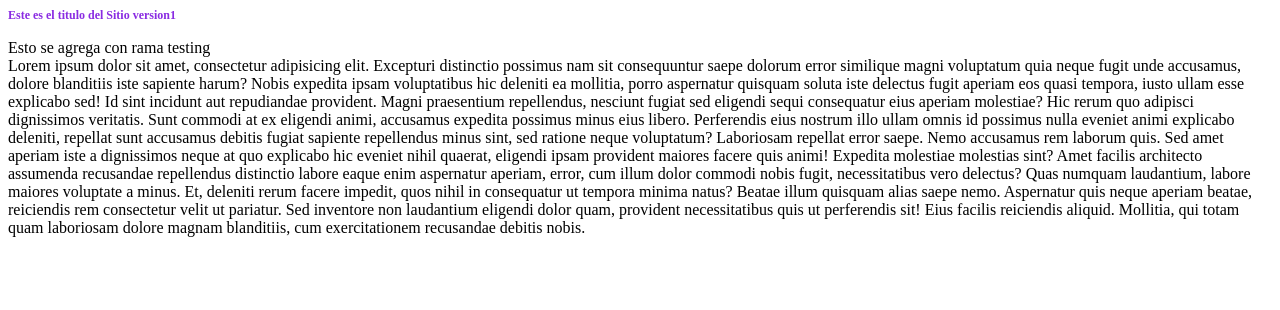
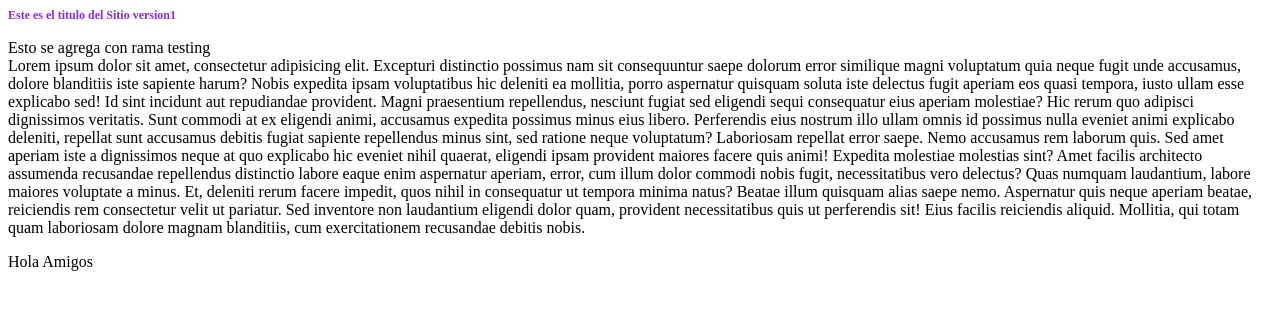
Before and after one commit to villanes/githubpractica, a plain HTML site: page index.html in a window 1280 px wide. Drawn offline with Linux system fonts and the light colour scheme.

Commit message:
se agrega span

```diff
--- a/index.html
+++ b/index.html
@@ -17,5 +17,7 @@
  Amet facilis architecto assumenda recusandae repellendus distinctio labore eaque enim aspernatur aperiam, error, cum illum dolor commodi nobis fugit, necessitatibus vero delectus? Quas numquam laudantium, labore maiores voluptate a minus.
  Et, deleniti rerum facere impedit, quos nihil in consequatur ut tempora minima natus? Beatae illum quisquam alias saepe nemo. Aspernatur quis neque aperiam beatae, reiciendis rem consectetur velit ut pariatur.
  Sed inventore non laudantium eligendi dolor quam, provident necessitatibus quis ut perferendis sit! Eius facilis reiciendis aliquid. Mollitia, qui totam quam laboriosam dolore magnam blanditiis, cum exercitationem recusandae debitis nobis.</p>
+<span>Hola Amigos</span>
+
 </body>
 </html>
```
